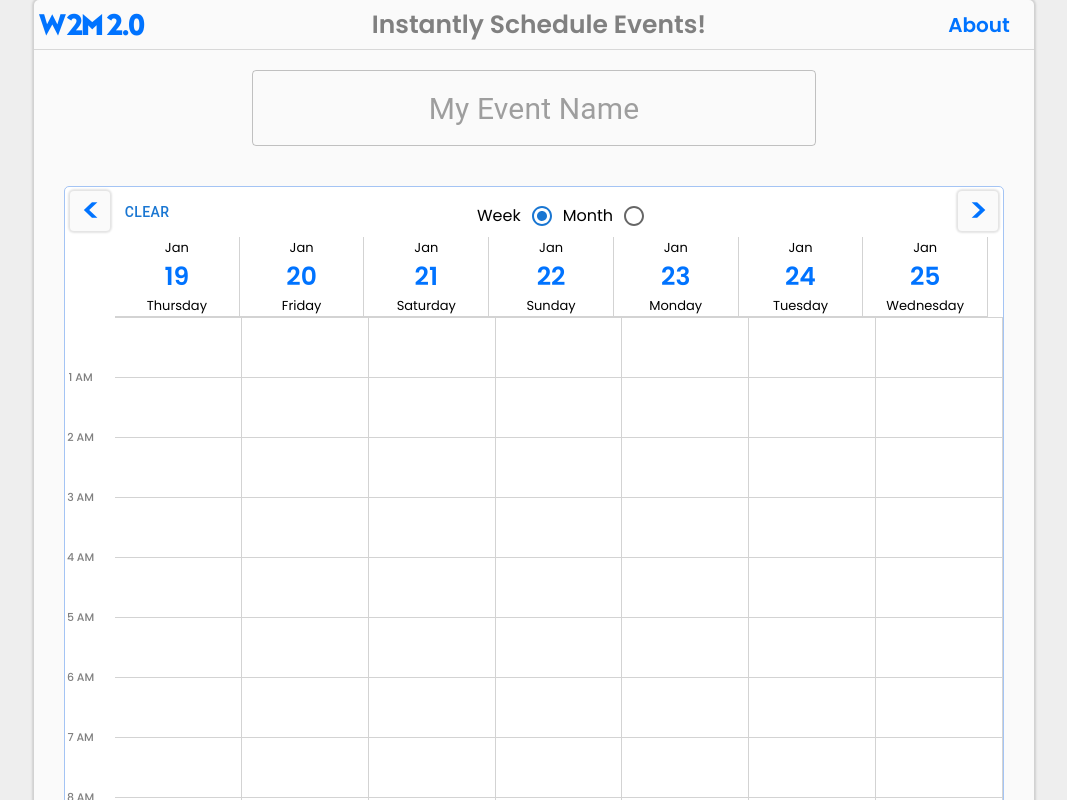
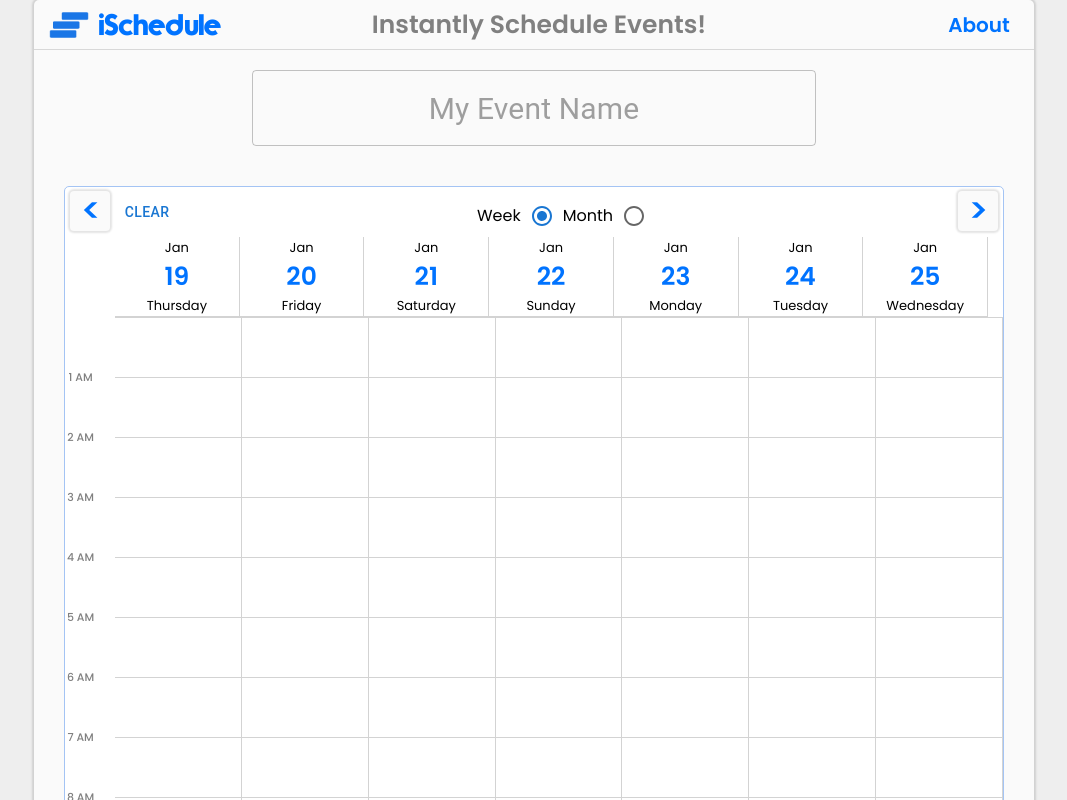
Before and after one commit to DevinLeamy/iSchedule, a React (Create React App) app in the folder client/: page / in a window 1280 px wide. Shown: the top 800 px of the page, without its empty margins (106-1173 px from the left). Built offline with nearby package versions, Linux system fonts and the light colour scheme.

Commit message:
iSchedule

```diff
--- a/client/public/index.html
+++ b/client/public/index.html
@@ -2,14 +2,14 @@
 <html lang="en">
   <head>
     <meta charset="utf-8" />
-    <link rel="icon" href="%PUBLIC_URL%/favicon.ico" />
+    <link rel="icon" href="%PUBLIC_URL%/logo.png" />
     <meta name="viewport" content="width=device-width, initial-scale=1" />
     <meta name="theme-color" content="#000000" />
     <meta
-      name="description"
-      content="Web site created using create-react-app"
+      name="Instant Group Scheduling"
+      content=""
     />
-    <link rel="apple-touch-icon" href="%PUBLIC_URL%/logo192.png" />
+    <link rel="apple-touch-icon" href="%PUBLIC_URL%/logo.png" />
     <!--
       manifest.json provides metadata used when your web app is installed on a
       user's mobile device or desktop. See https://developers.google.com/web/fundamentals/web-app-manifest/
@@ -24,7 +24,7 @@
       work correctly both with client-side routing and a non-root public URL.
       Learn how to configure a non-root public URL by running `npm run build`.
     -->
-    <title>React App</title>
+    <title>iSchedule</title>
   </head>
   <body>
     <noscript>You need to enable JavaScript to run this app.</noscript>
--- a/client/src/components/Navbar/Navbar.css
+++ b/client/src/components/Navbar/Navbar.css
@@ -10,12 +10,22 @@
   position: relative;
 }
 
+.nav-logo {
+  height: 40px;
+  width: 40px;
+  margin-top: 5px;
+  margin-left: 10px;
+  margin-right: 10px;
+  filter: invert(10%);
+}
+
 .navbar-left {
   float: left;
   font-family: 'typographica';
   font-size: 30px;
   color: var(--blue) !important;
   line-height: 50px;
+  display: flex;
 }
 
 .center-container {
--- a/client/src/components/Navbar/Navbar.tsx
+++ b/client/src/components/Navbar/Navbar.tsx
@@ -9,6 +9,8 @@ interface NavbarProps {
   header?: string
 }
 
+const logo = require('../../assets/images/logo.png')
+
 const Navbar: React.FC<NavbarProps> = ({
   header=""
 }) => {
@@ -16,7 +18,8 @@ const Navbar: React.FC<NavbarProps> = ({
     <div className="navbar-main">
       <div className="navbar-content">
         <Link to="/" className="navbar-left">
-          W2M 2.0
+          <img src={logo} className="nav-logo" />
+           iSchedule
         </Link>
         <div className="center-container">
           <Header content={header} />
```
Also changed, not shown: client/public/logo.png (added), client/src/assets/images/logo.png (added).
